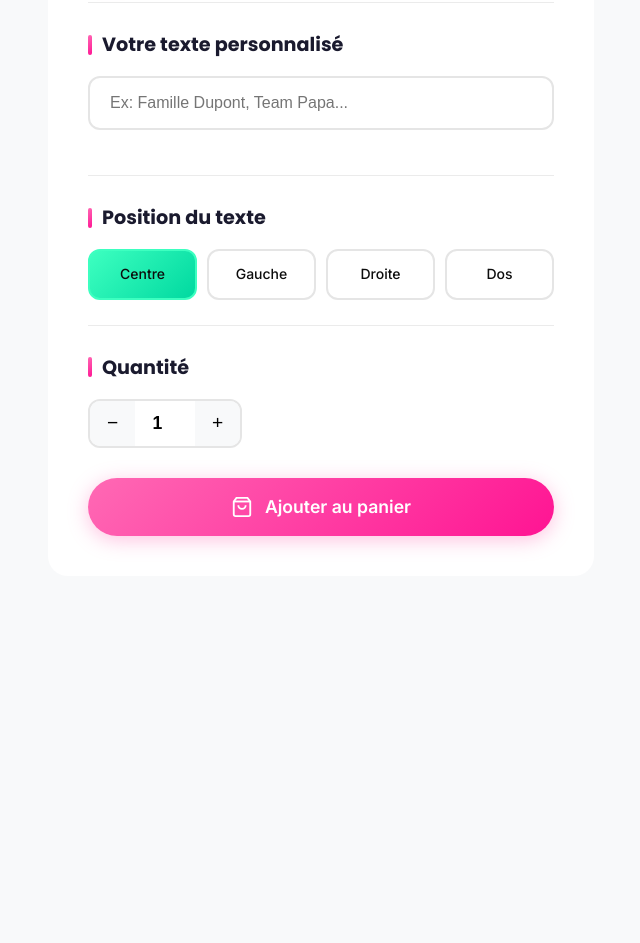
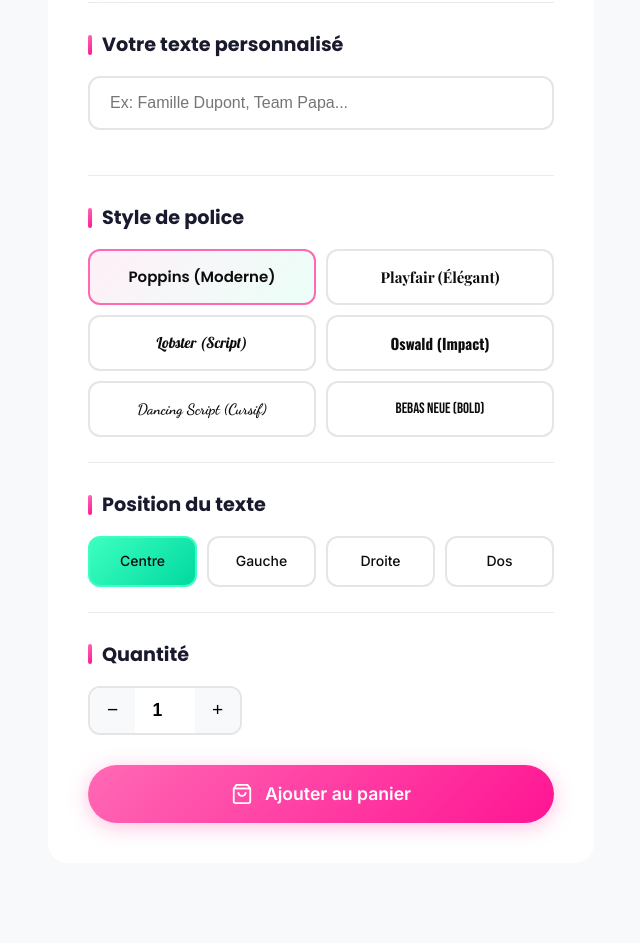
Before and after one commit to FaroukHUB/Perso, a PHP site: page /public/product.php?id=5 in a window 1280 px wide. Shown: the part 637-1580 px from the top of the page, without its empty margins (622-1262 px from the left). Before the commit the page ends 1182 px from the top, so only its background shows below. Run offline with PHP 8.4, Linux system fonts and the light colour scheme; the visitor is signed in with stand-in values (Sample User, id 1); data comes from the database, SQL or seed files in the repository; both versions use the stored data as it was after the commit; some libraries are stand-ins or nearby versions.

Commit message:
Ajout choix de police + fix sélection
- Bug sélection fixé (un seul élément par groupe)
- Nouvelle option: choix de police pour le texte personnalisé
- Polices Google Fonts: Poppins, Playfair, Lobster, Oswald, Dancing Script, Bebas Neue
- Admin Options: onglet Polices ajouté
- Prévisualisation live de la police choisie

```diff
--- a/admin/options.php
+++ b/admin/options.php
@@ -15,7 +15,7 @@ $optionModel = new CustomizationOption();
 
 // Type d'option actuel (size, color, position)
 $currentType = get('type', 'size');
-if (!in_array($currentType, ['size', 'color', 'position'])) {
+if (!in_array($currentType, ['size', 'color', 'position', 'font'])) {
     $currentType = 'size';
 }
 
@@ -23,6 +23,7 @@ $typeLabels = [
     'size' => ['label' => 'Tailles', 'icon' => '📏'],
     'color' => ['label' => 'Couleurs', 'icon' => '🎨'],
     'position' => ['label' => 'Positions', 'icon' => '📍'],
+    'font' => ['label' => 'Polices', 'icon' => '🔤'],
 ];
 
 $success = '';
--- a/app/models/CustomizationOption.php
+++ b/app/models/CustomizationOption.php
@@ -167,4 +167,12 @@ class CustomizationOption
     {
         return $this->findByType('position');
     }
+
+    /**
+     * Récupère les polices actives (raccourci)
+     */
+    public function getFonts(): array
+    {
+        return $this->findByType('font');
+    }
 }
--- a/public/product.php
+++ b/public/product.php
@@ -28,6 +28,7 @@ $optionModel = new CustomizationOption();
 $sizesFromDb = $optionModel->getSizes();
 $colorsFromDb = $optionModel->getColors();
 $positionsFromDb = $optionModel->getPositions();
+$fontsFromDb = $optionModel->getFonts();
 
 // Fallback si la table n'existe pas encore
 $sizes = !empty($sizesFromDb) ? array_column($sizesFromDb, 'value') : ['XS', 'S', 'M', 'L', 'XL', 'XXL'];
@@ -40,6 +41,12 @@ if (!empty($colorsFromDb)) {
     $colors = ['blanc' => '#FFFFFF', 'noir' => '#1A1A2E', 'rose' => '#FF69B4', 'menthe' => '#3DFFC0', 'bleu' => '#4A90D9', 'gris' => '#6B7280'];
 }
 $positions = !empty($positionsFromDb) ? array_column($positionsFromDb, 'value') : ['centre', 'gauche', 'droite', 'dos'];
+$fonts = !empty($fontsFromDb) ? $fontsFromDb : [
+    ['value' => 'Poppins', 'label' => 'Poppins (Moderne)'],
+    ['value' => 'Playfair Display', 'label' => 'Playfair (Élégant)'],
+    ['value' => 'Lobster', 'label' => 'Lobster (Script)'],
+    ['value' => 'Oswald', 'label' => 'Oswald (Impact)'],
+];
 
 // Traitement du formulaire d'ajout au panier
 if (isPost() && isset($_POST['add_to_cart'])) {
@@ -48,6 +55,7 @@ if (isPost() && isset($_POST['add_to_cart'])) {
             'size' => post('size', 'M'),
             'color' => post('color', 'blanc'),
             'text' => trim(post('custom_text', '')),
+            'font' => post('font', 'Poppins'),
             'position' => post('position', 'centre'),
             'quantity' => max(1, (int) post('quantity', 1)),
         ];
@@ -73,7 +81,7 @@ $cartCount = Cart::count();
     <meta name="description" content="<?= h($product['description'] ?? 'Personnalisez ce produit selon vos envies') ?>">
     <link rel="preconnect" href="https://fonts.googleapis.com">
     <link rel="preconnect" href="https://fonts.gstatic.com" crossorigin>
-    <link href="https://fonts.googleapis.com/css2?family=Inter:wght@400;500;600;700&family=Poppins:wght@600;700;800&display=swap" rel="stylesheet">
+    <link href="https://fonts.googleapis.com/css2?family=Inter:wght@400;500;600;700&family=Poppins:wght@600;700;800&family=Playfair+Display:wght@700&family=Lobster&family=Oswald:wght@700&family=Dancing+Script:wght@700&family=Bebas+Neue&display=swap" rel="stylesheet">
     <link rel="stylesheet" href="/public/assets/css/style.css">
     <style>
         body { background: var(--gray-light); }
@@ -302,6 +310,29 @@ $cartCount = Cart::count();
         }
         .position-option input { display: none; }
 
+        /* Font Selection */
+        .font-options {
+            display: grid;
+            grid-template-columns: repeat(2, 1fr);
+            gap: 10px;
+            margin-bottom: 25px;
+        }
+        .font-option {
+            padding: 14px 16px;
+            border: 2px solid #e5e5e5;
+            border-radius: var(--radius-md);
+            cursor: pointer;
+            transition: all 0.2s;
+            font-size: 15px;
+            text-align: center;
+        }
+        .font-option:hover { border-color: var(--pink-main); }
+        .font-option.selected {
+            background: linear-gradient(135deg, rgba(255,105,180,0.1) 0%, rgba(61,255,192,0.1) 100%);
+            border-color: var(--pink-main);
+        }
+        .font-option input { display: none; }
+
         /* Text Input */
         .custom-text-input {
             width: 100%;
@@ -500,6 +531,21 @@ $cartCount = Cart::count();
                                    maxlength="50">
                         </div>
 
+                        <!-- Police -->
+                        <div class="customization-section">
+                            <h3 class="section-title">Style de police</h3>
+                            <div class="font-options">
+                                <?php foreach ($fonts as $index => $font): ?>
+                                    <label class="font-option <?= $index === 0 ? 'selected' : '' ?>"
+                                           style="font-family: '<?= h($font['value']) ?>', sans-serif;"
+                                           data-font="<?= h($font['value']) ?>">
+                                        <input type="radio" name="font" value="<?= h($font['value']) ?>" <?= $index === 0 ? 'checked' : '' ?>>
+                                        <?= h($font['label']) ?>
+                                    </label>
+                                <?php endforeach; ?>
+                            </div>
+                        </div>
+
                         <!-- Position -->
                         <div class="customization-section">
                             <h3 class="section-title">Position du texte</h3>
@@ -541,11 +587,12 @@ $cartCount = Cart::count();
     </section>
 
     <script>
-        // Selection handling
-        document.querySelectorAll('.size-option, .color-option, .position-option').forEach(option => {
+        // Selection handling - un seul élément sélectionné par groupe
+        document.querySelectorAll('.size-option, .color-option, .position-option, .font-option').forEach(option => {
             option.addEventListener('click', function() {
                 const parent = this.parentElement;
-                parent.querySelectorAll(this.className.split(' ')[0].replace('.', '')).forEach(o => o.classList.remove('selected'));
+                const baseClass = this.className.split(' ')[0];
+                parent.querySelectorAll('.' + baseClass).forEach(o => o.classList.remove('selected'));
                 this.classList.add('selected');
             });
         });
@@ -564,9 +611,16 @@ $cartCount = Cart::count();
             option.addEventListener('click', function() {
                 const color = this.dataset.color;
                 productPreview.style.backgroundColor = color === '#FFFFFF' ? '#f8f8f8' : color;
-                // Adjust text color for dark backgrounds
                 const isDark = ['#1A1A2E', '#6B7280'].includes(color);
                 previewText.style.color = isDark ? '#FF69B4' : '#FF1493';
+            });
+        });
+
+        // Font preview
+        document.querySelectorAll('.font-option').forEach(option => {
+            option.addEventListener('click', function() {
+                const font = this.dataset.font;
+                previewText.style.fontFamily = "'" + font + "', sans-serif";
             });
         });
 
```
Also changed, not shown: sql/options.sql (+12 -1 lines).
